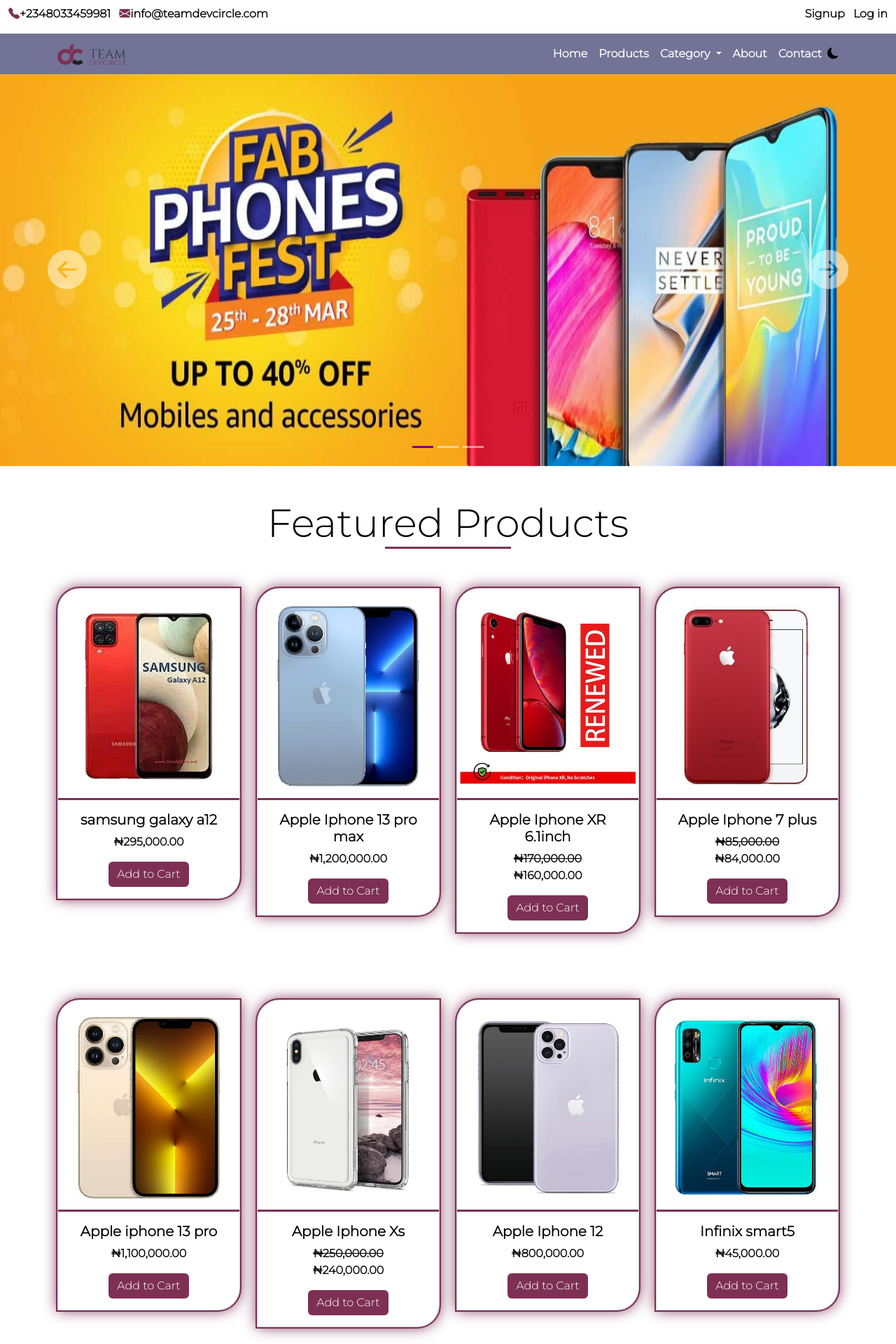
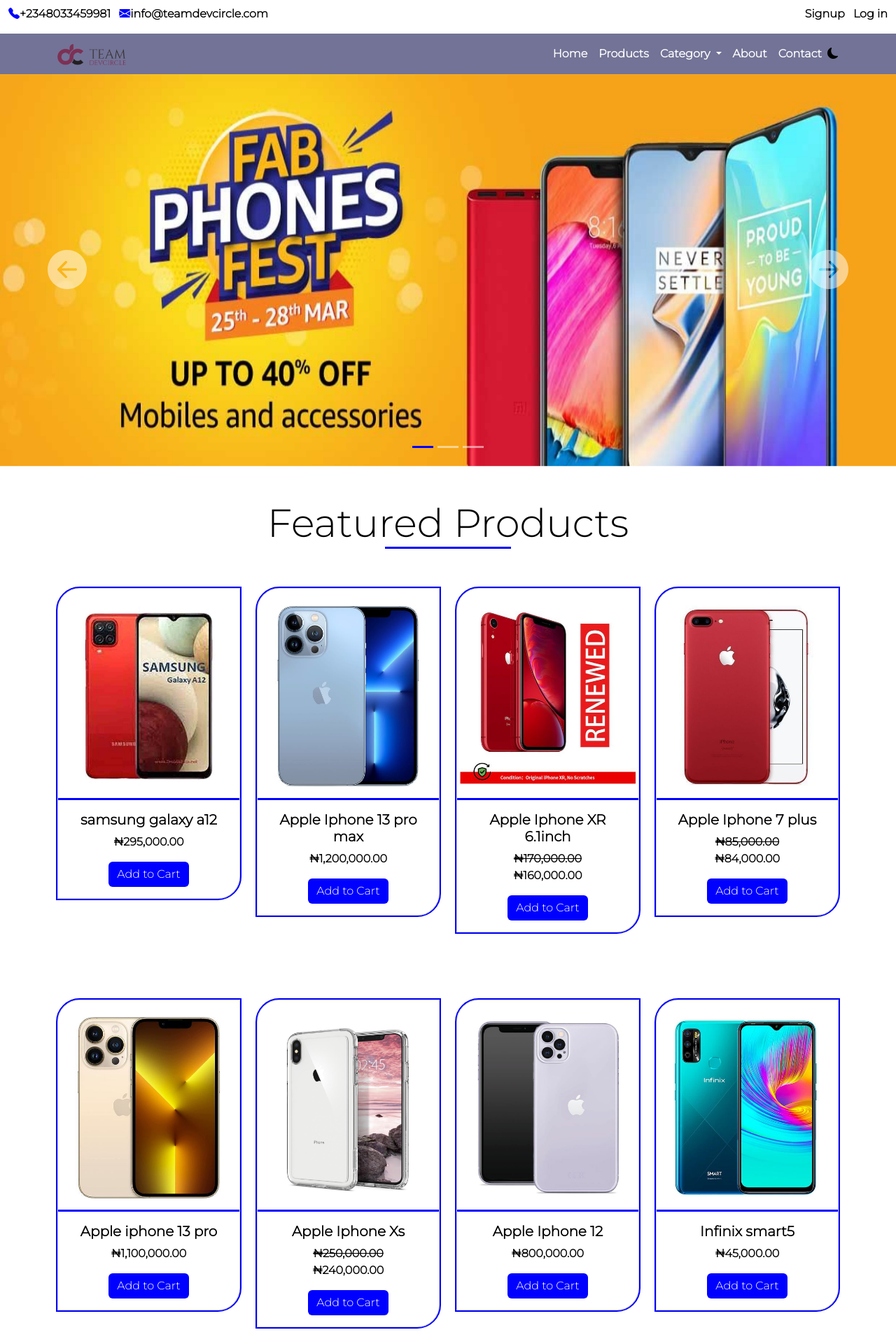
Before and after one commit to Oluwatimothy2005/CodeCamp, a Django app: page / in a window 1280 px wide. Shown: the top 1920 px of the page at 70% size. Run offline with Django 4.2, Linux system fonts and the light colour scheme; data comes from the database, SQL or seed files in the repository.

Commit message:
ip change

```diff
--- a/home/static/css/style.css
+++ b/home/static/css/style.css
@@ -32,10 +32,10 @@
 .avat img{
     border-radius: 100%;
     width: 40px;
-    outline: 2px solid #7d3054;
+    outline: 2px solid blue;
 }
 .cont i{
-    color: #7d3054;
+    color: blue;
 }
 .authlist a{
     text-decoration: none;
@@ -68,14 +68,14 @@
     color: white;
 }
 .carousel-indicators .active{
-    background-color: purple !important;
+    background-color: blue !important;
 }
 /* carousel done */
 
 /* content */
 .card{
-    outline: 2px solid #7d3054;
-    box-shadow: 0 0 20px 0 #7d3054;
+    outline: 2px solid blue;
+    box-shadow: 0 0 20px 0 white;
     transition: 1s;
     border-radius: 2rem 0 !important;
 }
@@ -90,14 +90,14 @@
     transform: translateY(-30px);
 }
 .line{
-    border-bottom: 3px solid #7d3054;
+    border-bottom: 3px solid blue;
 }
 .card-body .btn{
-    background: #7d3054;
+    background: blue;
     border: none;
 }
 .card-body .btn:hover{
-    background: #7d3054;
+    background: blue;
     color: black;
 }
 .title::after{
@@ -105,22 +105,22 @@
     display: block;
     width: 180px;
     height: 3px;
-    background: #7d3054;
+    background: blue;
     margin-left: auto;
     margin-right: auto;
 }
 .pagination a{
-    color: #7d3054;
+    color: blue;
 }
 .pagination li a:hover{
-    background: #7d3054 !important;
+    background: blue !important;
     color: white;
 }
 /* content done */
 
 /* footer */
 .footer1{
-    background: #7d3054;
+    background: blue;
     padding: 3% 0;
 }
 .footer1 img{
```
Also changed, not shown: other parts of home/static/css/style.css (+18 -18 lines).
